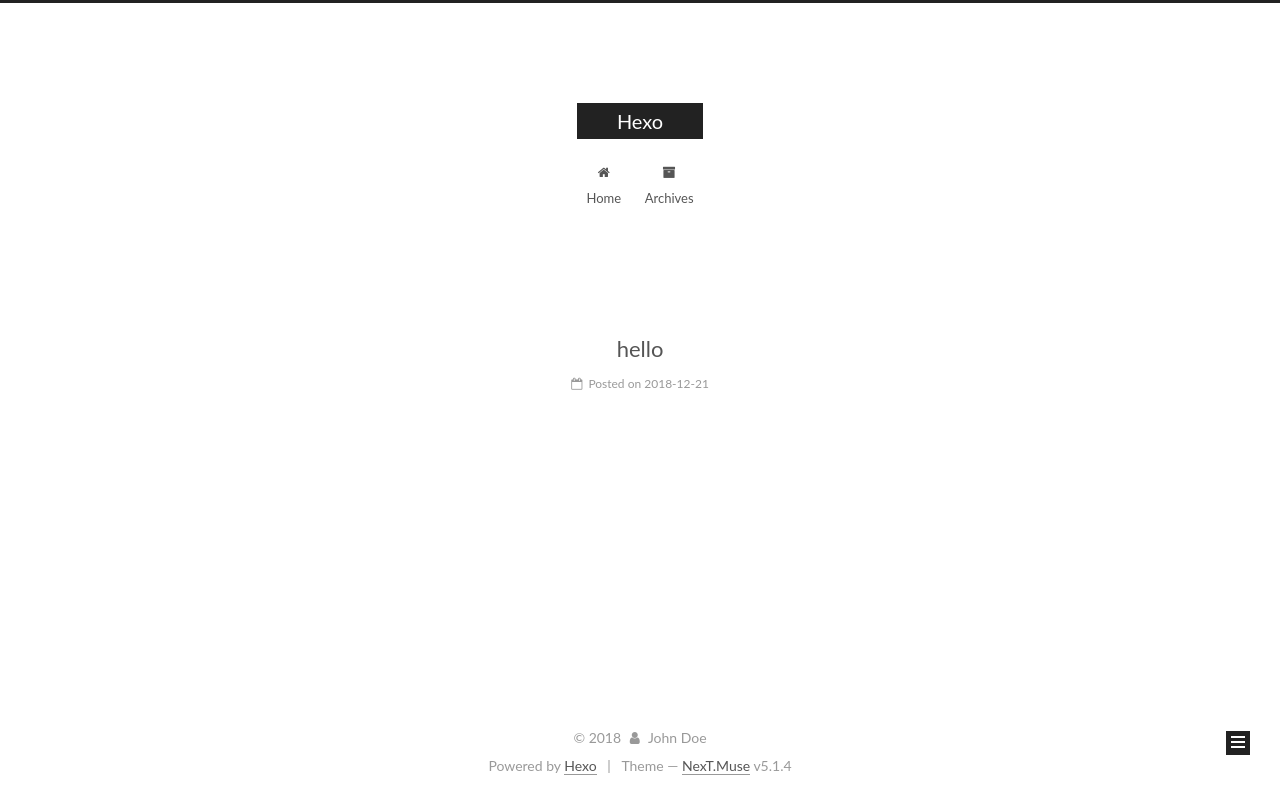
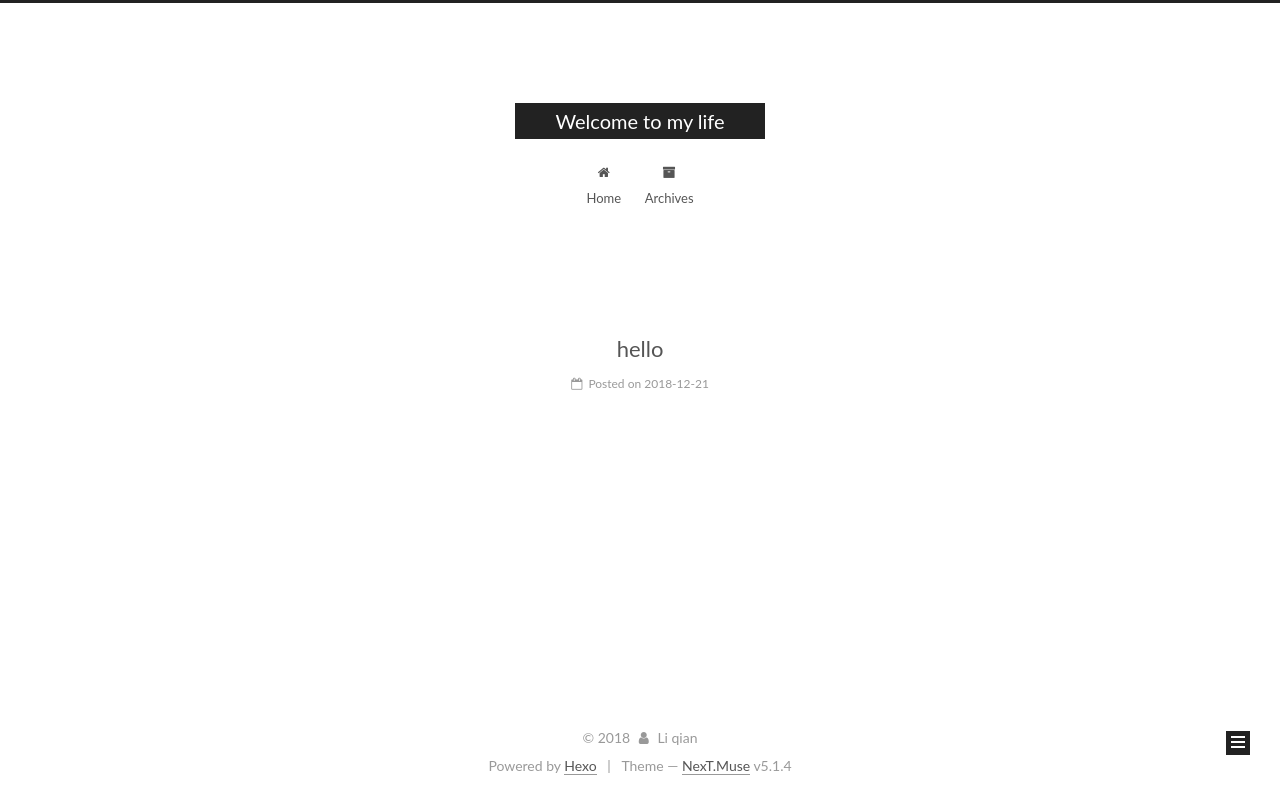
Before and after one commit to londist/londist.github.io, a plain HTML site: page index.html in a window 1280 px wide. Drawn offline with Linux system fonts and the light colour scheme.

Commit message:
Site updated: 2018-12-21 18:46:35

```diff
--- a/index.html
+++ b/index.html
@@ -80,12 +80,12 @@
 
 
 <meta property="og:type" content="website">
-<meta property="og:title" content="Hexo">
+<meta property="og:title" content="Welcome to my life">
 <meta property="og:url" content="http://yoursite.com/index.html">
-<meta property="og:site_name" content="Hexo">
+<meta property="og:site_name" content="Welcome to my life">
 <meta property="og:locale" content="default">
 <meta name="twitter:card" content="summary">
-<meta name="twitter:title" content="Hexo">
+<meta name="twitter:title" content="Welcome to my life">
 
 
 
@@ -121,7 +121,7 @@
 
 
 
-  <title>Hexo</title>
+  <title>Welcome to my life</title>
 
 
 
@@ -152,7 +152,7 @@
     <div class="custom-logo-site-title">
       <a href="/" class="brand" rel="start">
         <span class="logo-line-before"><i></i></span>
-        <span class="site-title">Hexo</span>
+        <span class="site-title">Welcome to my life</span>
         <span class="logo-line-after"><i></i></span>
       </a>
     </div>
@@ -232,13 +232,13 @@
     <link itemprop="mainEntityOfPage" href="http://yoursite.com/2018/12/21/hello/">
 
     <span hidden itemprop="author" itemscope="" itemtype="http://schema.org/Person">
-      <meta itemprop="name" content="John Doe">
+      <meta itemprop="name" content="Li qian">
       <meta itemprop="description" content="">
       <meta itemprop="image" content="/images/avatar.gif">
     </span>
 
     <span hidden itemprop="publisher" itemscope="" itemtype="http://schema.org/Organization">
-      <meta itemprop="name" content="Hexo">
+      <meta itemprop="name" content="Welcome to my life">
     </span>
 
 
@@ -370,7 +370,7 @@
         <div class="site-overview">
           <div class="site-author motion-element" itemprop="author" itemscope="" itemtype="http://schema.org/Person">
 
-              <p class="site-author-name" itemprop="name">John Doe</p>
+              <p class="site-author-name" itemprop="name">Li qian</p>
               <p class="site-description motion-element" itemprop="description"></p>
           </div>
 
@@ -426,7 +426,7 @@
   <span class="with-love">
     <i class="fa fa-user"></i>
   </span>
-  <span class="author" itemprop="copyrightHolder">John Doe</span>
+  <span class="author" itemprop="copyrightHolder">Li qian</span>
 
 
 </div>
```
Also changed, not shown: 2018/12/21/hello/index.html (+7 -7 lines), archives/2018/12/index.html (+7 -7 lines), archives/2018/index.html (+7 -7 lines), archives/index.html (+7 -7 lines).
